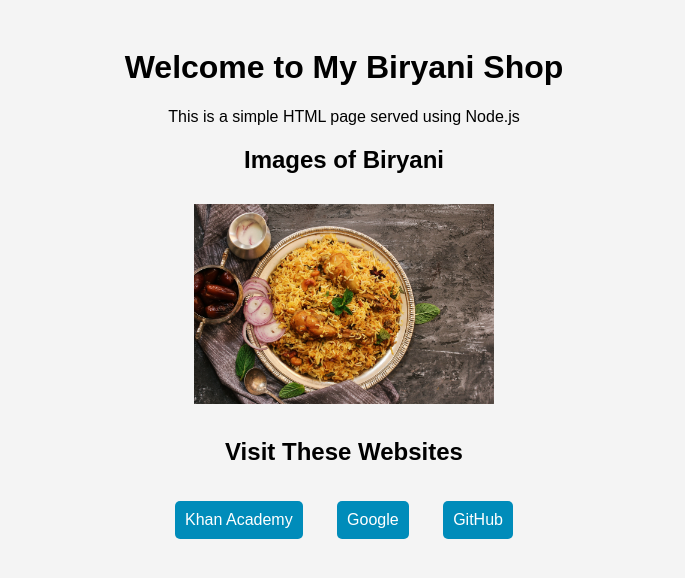
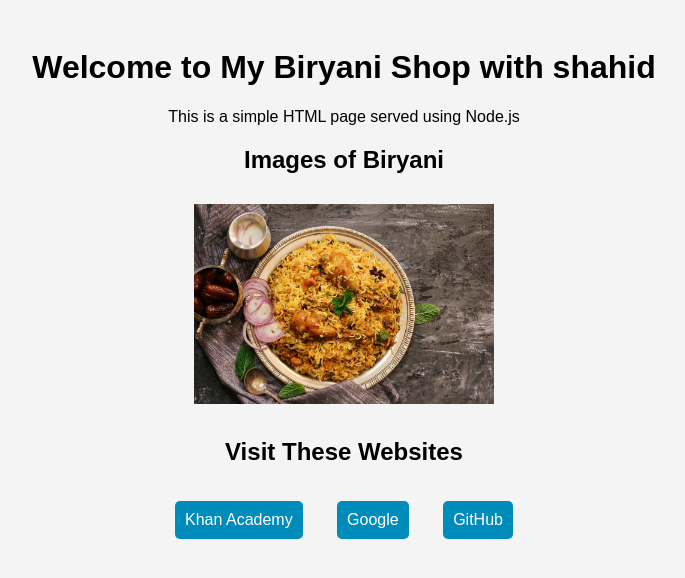
Before and after one commit to ShahidKhan48/biryani-webserver, a website: page public/index.html in a window 1280 px wide. Shown: the whole page, without its empty margins (296-981 px from the left). Drawn offline with Linux system fonts and the light colour scheme.

Commit message:
Update index.html with testing

```diff
--- a/public/index.html
+++ b/public/index.html
@@ -32,7 +32,7 @@
 </head>
 <body>
 
-    <h1>Welcome to My Biryani Shop</h1>
+    <h1>Welcome to My Biryani Shop with shahid</h1>
     <p>This is a simple HTML page served using Node.js</p>
 
     <h2>Images of Biryani</h2>
```
